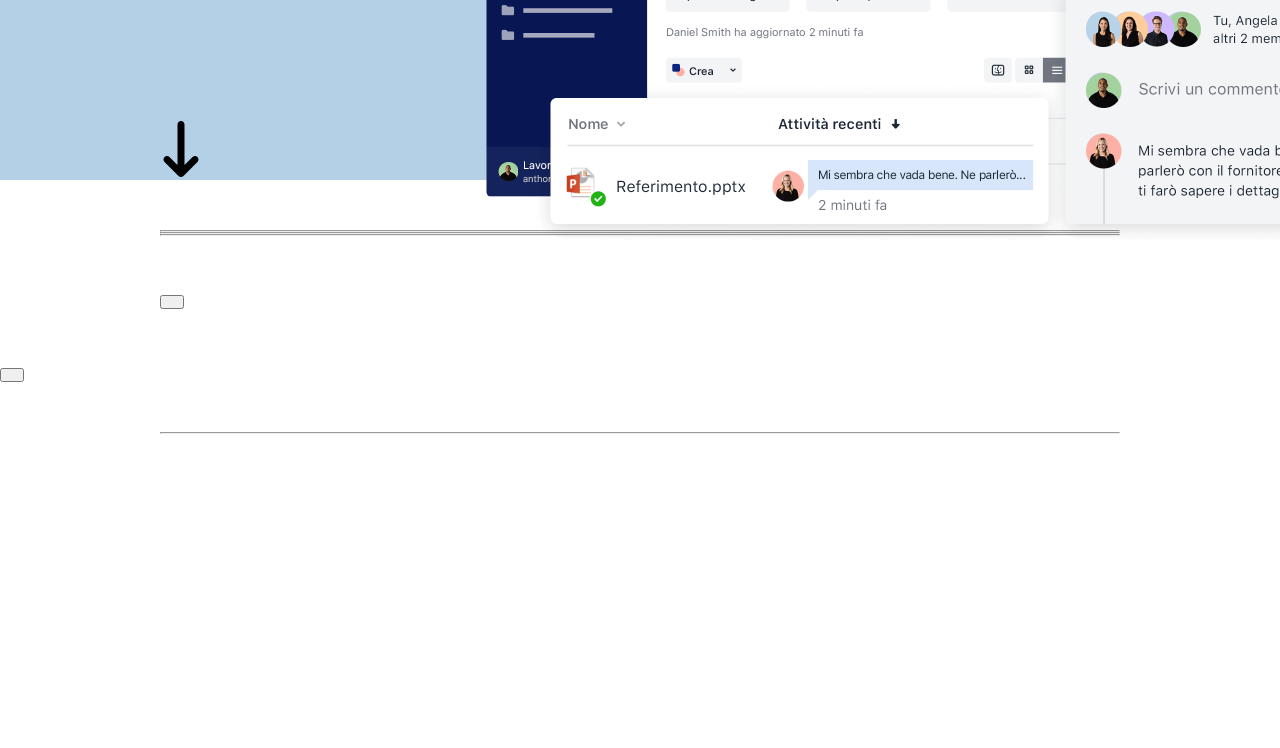
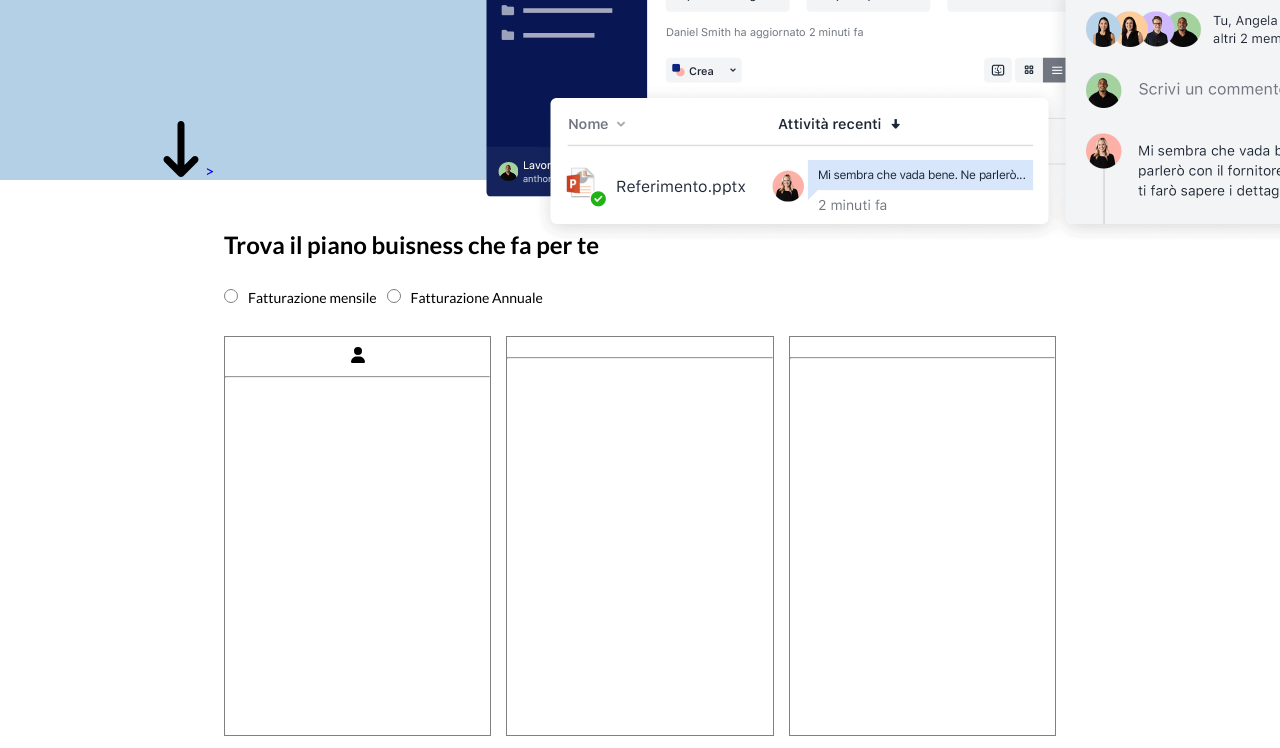
Before and after one commit to agnesvarga1/htmlcss-dropbox, a plain HTML site: page index.html in a window 1280 px wide. Shown: the part 600-1348 px from the top of the page. Before the commit the page ends 1034 px from the top, so only its background shows below. Drawn offline with Linux system fonts and the light colour scheme.

Commit message:
feat(main) section1 card layout

```diff
--- a/assets/styles.css
+++ b/assets/styles.css
@@ -76,8 +76,7 @@ nav ul.nav_right li:last-child:hover {
 
 /*jumbotron------------------- */
 .jumbotron,
-main .wrapper,
-footer .wrapper {
+.wrapper {
   padding-top: 50px;
   width: 75%;
   margin: 0 auto;
@@ -125,3 +124,55 @@ h1 {
   top: 0;
 }
 /*********main***********/
+
+main .wrapper {
+  display: flex;
+  flex-direction: column;
+  justify-content: center;
+  gap: 30px;
+  padding-inline: 5%;
+}
+h2 {
+  font-weight: 700;
+}
+.radios {
+  display: flex;
+  font-size: 14px;
+  gap: 10px;
+}
+
+.radio {
+  width: 14px;
+  height: 14px;
+  border: 1px solid gray;
+  border-radius: 50%;
+}
+
+.radio:hover {
+  border: 3px solid #0061ff;
+}
+
+/*******section1 cards*/
+.cards {
+  display: flex;
+  flex-wrap: wrap;
+  width: 100%;
+  gap: 15px;
+}
+
+.card {
+  min-height: 50vh;
+  flex-basis: calc((100% / 3) - 10px);
+  border: 1px solid gray;
+}
+.card-header {
+  padding: 10px;
+  text-align: center;
+}
+
+.card svg {
+  height: 1rem;
+}
+.card:last-child {
+  flex-basis: 100%;
+}
--- a/index.html
+++ b/index.html
@@ -28,41 +28,69 @@
           <li><a href="#">Supporto</a></li>
           <li><a href="#">Contacts</a></li>
           <li><a href="#">Accedi</a></li>
-          <li><a class="btn btn-primary"href="#">Inizia</a></li>
+          <li><a class="btn btn-primary" href="#">Inizia</a></li>
         </ul>
       </nav>
-      <div class="jumbotron"> <h1>Tutto ciò la tua attività ha bisogno , il tutto in un unico posto</h1>
+      <div class="jumbotron">
+        <h1>
+          Tutto ciò la tua attività ha bisogno , il tutto in un unico posto
+        </h1>
         <div class="container">
-
           <div class="cta">
-              <p>Collabora facilmente e invia il lavoro in modo rapido con Dropbox. Archivia contenuti in tutta sicurezza, modifica PDF, condividi video, firma documenti e monitora l'interesse sui file che invii senza mai uscire da Dropbox.</p>
+            <p>
+              Collabora facilmente e invia il lavoro in modo rapido con Dropbox.
+              Archivia contenuti in tutta sicurezza, modifica PDF, condividi
+              video, firma documenti e monitora l'interesse sui file che invii
+              senza mai uscire da Dropbox.
+            </p>
             <button class="btn btn-primary">Prova Gratis</button>
             <span>Annulla qualsiasi momento</span>
-              <a id="arr-icon" href="#section-1"><svg xmlns="http://www.w3.org/2000/svg" height="1em" viewBox="0 0 384 512"><!--! Font Awesome Free 6.4.2 by @fontawesome - https://fontawesome.com License - https://fontawesome.com/license (Commercial License) Copyright 2023 Fonticons, Inc. --><path d="M169.4 502.6c12.5 12.5 32.8 12.5 45.3 0l128-128c12.5-12.5 12.5-32.8 0-45.3s-32.8-12.5-45.3 0L224 402.7 224 32c0-17.7-14.3-32-32-32s-32 14.3-32 32l0 370.7L86.6 329.4c-12.5-12.5-32.8-12.5-45.3 0s-12.5 32.8 0 45.3l128 128z"/></svg></a>
+            <a id="arr-icon" href="#section-1"
+              ><svg
+                xmlns="http://www.w3.org/2000/svg"
+                height="1em"
+                viewBox="0 0 384 512"
+              >
+                <!--! Font Awesome Free 6.4.2 by @fontawesome - https://fontawesome.com License - https://fontawesome.com/license (Commercial License) Copyright 2023 Fonticons, Inc. -->
+                <path
+                  d="M169.4 502.6c12.5 12.5 32.8 12.5 45.3 0l128-128c12.5-12.5 12.5-32.8 0-45.3s-32.8-12.5-45.3 0L224 402.7 224 32c0-17.7-14.3-32-32-32s-32 14.3-32 32l0 370.7L86.6 329.4c-12.5-12.5-32.8-12.5-45.3 0s-12.5 32.8 0 45.3l128 128z"
+                />
+              </svg>
+              ></a
+            >
           </div>
 
+          <figure>
+            <img src="./assets/imgs/jumbo.png" alt="" />
+          </figure>
+        </div>
+      </div>
+    </header>
 
-
-                <figure>
-                    <img  src="./assets/imgs/jumbo.png" alt="" />
-                </figure>
-
-
+    <main>
+      <section id="section-1">
+        <div class="wrapper">
+          <h2>Trova il piano buisness che fa per te</h2>
+          <div class="radios">
+            <span class="radio"></span>
+            <span>Fatturazione mensile</span>
+            <span class="radio"></span>
+            <span>Fatturazione Annuale</span>
           </div>
-
+          <div class="cards">
+            <div class="card">
+              <div class="card-header">
+                <svg
+                  xmlns="http://www.w3.org/2000/svg"
+                  height="1em"
+                  viewBox="0 0 448 512"
+                >
+                  <!--! Font Awesome Free 6.4.2 by @fontawesome - https://fontawesome.com License - https://fontawesome.com/license (Commercial License) Copyright 2023 Fonticons, Inc. -->
+                  <path
+                    d="M224 256A128 128 0 1 0 224 0a128 128 0 1 0 0 256zm-45.7 48C79.8 304 0 383.8 0 482.3C0 498.7 13.3 512 29.7 512H418.3c16.4 0 29.7-13.3 29.7-29.7C448 383.8 368.2 304 269.7 304H178.3z"
+                  />
+                </svg>
               </div>
-
-
-
-    </header>
-    <main>
-      <section id="setion-1">
-       <div class="container">
-        <h2></h2>
-        <div class="radio"></div>
-        <div class="wrapper">
-          <div class="card">
-            <div class="card-header"></div>
               <div class="card-body"></div>
               <hr />
               <div class="card-footer"></div>
@@ -78,6 +106,8 @@
               <div class="card-body"></div>
               <hr />
               <div class="card-footer"></div>
+            </div>
+
             <div class="card enterprise">
               <div class="card-header"></div>
               <div class="card-body"></div>
@@ -86,14 +116,13 @@
         </div>
       </section>
 
-
       <section class="section-2">
         <div class="wrapper">
           <figure></figure>
           <div class="text-box">
             <h2></h2>
             <p></p>
-               <button class="btn "></button>
+            <button class="btn"></button>
           </div>
         </div>
       </section>
@@ -132,10 +161,11 @@
               <p></p>
             </div>
           </div>
-            <div><h2></h2>
-            <a href=""></a></div>
+          <div>
+            <h2></h2>
+            <a href=""></a>
           </div>
-
+        </div>
       </section>
 
       <section class="section-4">
@@ -160,9 +190,18 @@
         </div>
         <div class="faq">
           <h2></h2>
-          <div class="question"><h2></h2><span></span></div>
-          <div class="question"><h2></h2><span></span></div>
-          <div class="question"><h2></h2><span></span></div>
+          <div class="question">
+            <h2></h2>
+            <span></span>
+          </div>
+          <div class="question">
+            <h2></h2>
+            <span></span>
+          </div>
+          <div class="question">
+            <h2></h2>
+            <span></span>
+          </div>
         </div>
       </section>
     </main>
@@ -172,13 +211,13 @@
           <div class="footer-col">
             <h4></h4>
             <ul>
-
               <li><a href="#"></a></li>
               <li><a href="#"></a></li>
               <li><a href="#"></a></li>
               <li><a href="#"></a></li>
               <li><a href="#"></a></li>
-            </ul></div>
+            </ul>
+          </div>
           <div class="footer-col">
             <h4></h4>
             <ul>
@@ -187,7 +226,8 @@
               <li><a href="#"></a></li>
               <li><a href="#"></a></li>
               <li><a href="#"></a></li>
-            </ul></div>
+            </ul>
+          </div>
           <div class="footer-col">
             <h4></h4>
             <ul>
@@ -196,7 +236,8 @@
               <li><a href="#"></a></li>
               <li><a href="#"></a></li>
               <li><a href="#"></a></li>
-            </ul></div>
+            </ul>
+          </div>
           <div class="footer-col">
             <h4></h4>
 
@@ -206,7 +247,8 @@
               <li><a href="#"></a></li>
               <li><a href="#"></a></li>
               <li><a href="#"></a></li>
-            </ul></div>
+            </ul>
+          </div>
           <div class="footer-col">
             <h4></h4>
             <ul>
@@ -218,10 +260,9 @@
             </ul>
           </div>
         </div>
-        <hr>
+        <hr />
         <div class="lang"><span></span></div>
       </div>
-
     </footer>
   </body>
 </html>
```
Lines whose indentation alone changed are shown as unchanged.
